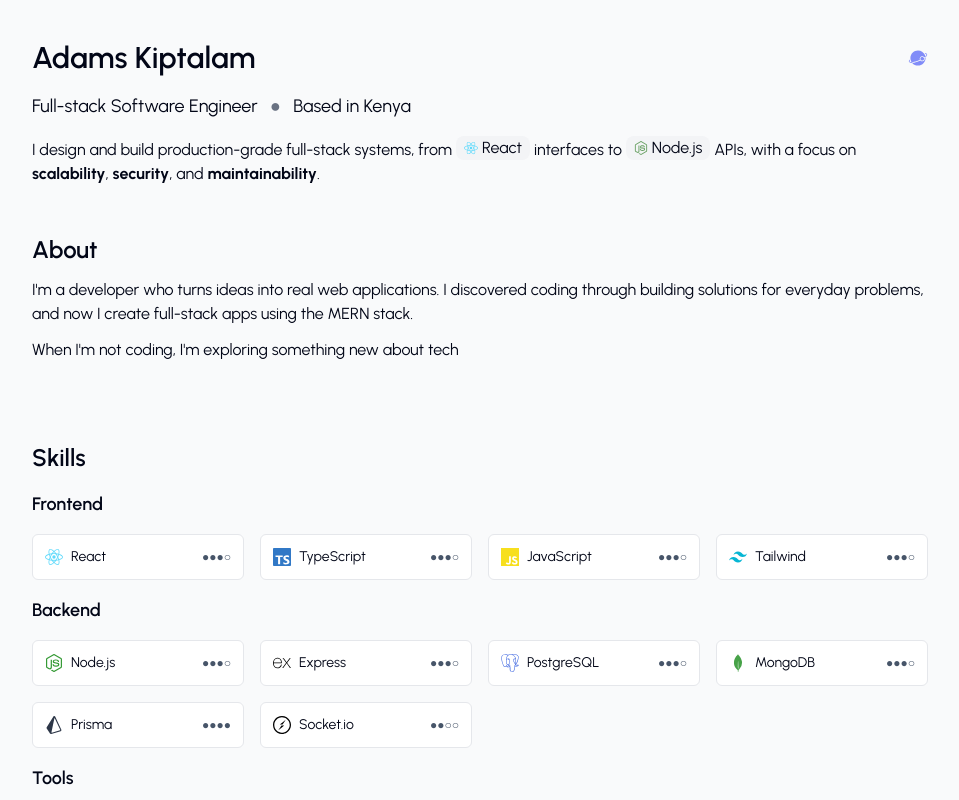
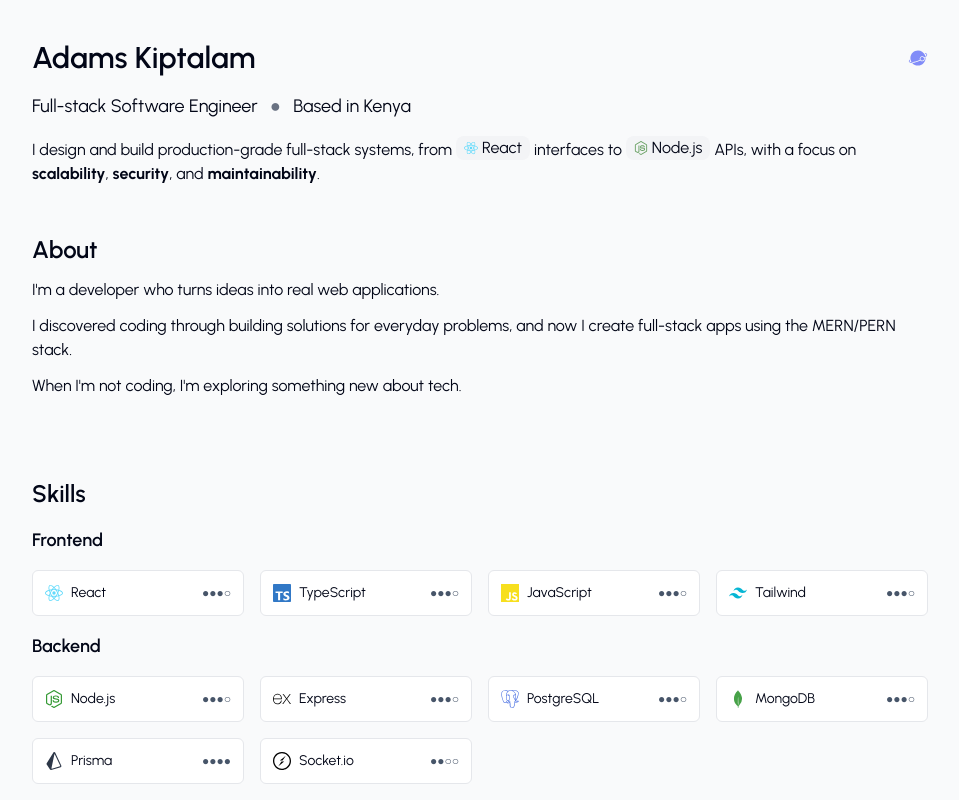
Before and after one commit to kiptalam1/adams-portfolio, a React (Vite) app: page / in a window 1280 px wide. Shown: the top 800 px of the page, without its empty margins (160-1119 px from the left). Built offline with nearby package versions, Linux system fonts and the light colour scheme.

Commit message:
fix: correct project-card height to fit all devices

```diff
--- a/src/components/About.jsx
+++ b/src/components/About.jsx
@@ -2,12 +2,12 @@
   return (
 		<section className="max-w-4xl space-y-3 py-8 mx-auto">
 			<h3 className="text-2xl font-semibold text-text">About</h3>
+			<p>I'm a developer who turns ideas into real web applications. </p>
 			<p>
-        I'm a developer who turns ideas into real web applications. I discovered
-        coding through building solutions for everyday problems, and now I
-        create full-stack apps using the MERN stack.
+				I discovered coding through building solutions for everyday problems,
+				and now I create full-stack apps using the MERN/PERN stack.
 			</p>
-      <p>When I'm not coding, I'm exploring something new about tech </p>
+			<p>When I'm not coding, I'm exploring something new about tech.</p>
 		</section>
 	);
 }
--- a/src/components/cards/ProjectCard.jsx
+++ b/src/components/cards/ProjectCard.jsx
@@ -39,7 +39,7 @@
   return (
 		<>
 			<div
-				className="rounded-xl bg-surface shadow-lg hover:shadow-xl transition-all duration-300 shadow-bg flex flex-col h-110 overflow-hidden border border-border/50 hover:border-border group pb-0"
+				className="rounded-xl bg-surface shadow-lg hover:shadow-xl transition-all duration-300 shadow-bg flex flex-col overflow-hidden border border-border/50 hover:border-border group pb-0"
 				onMouseEnter={() => setIsHovered(true)}
 				onMouseLeave={() => setIsHovered(false)}>
 				{/* image container */}
```
Lines whose indentation alone changed are shown as unchanged.
